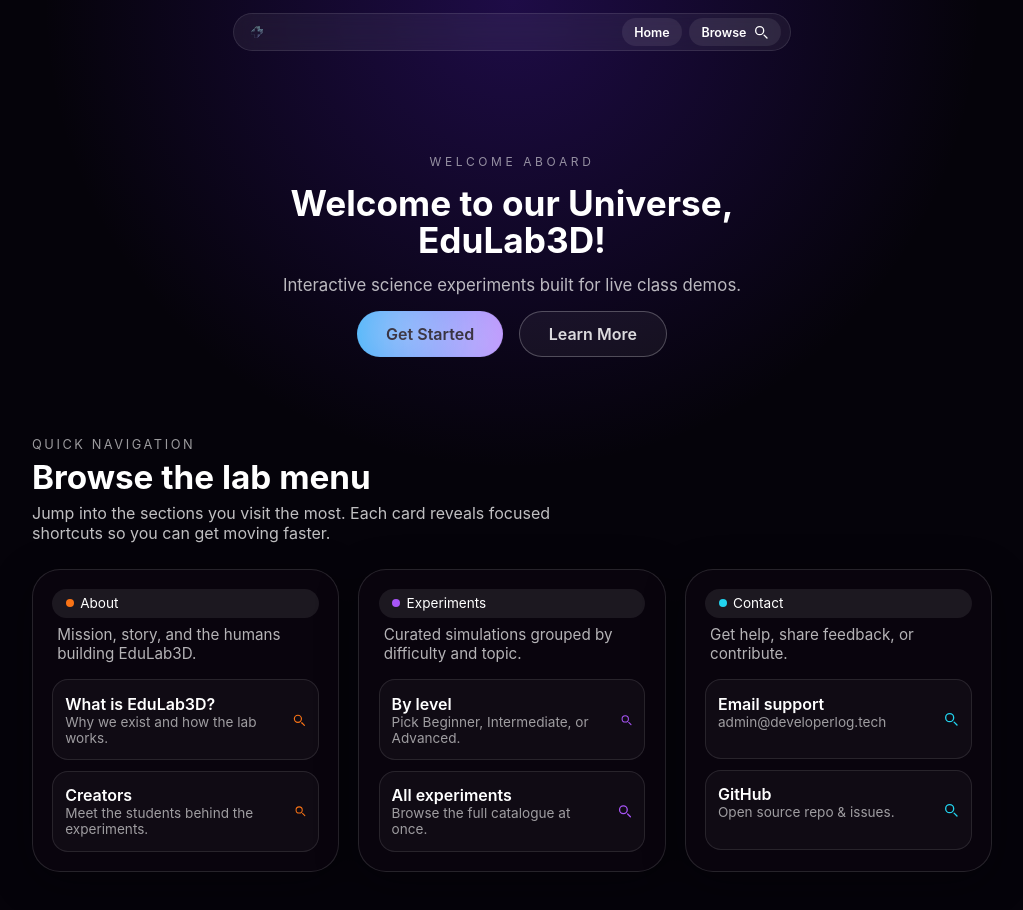
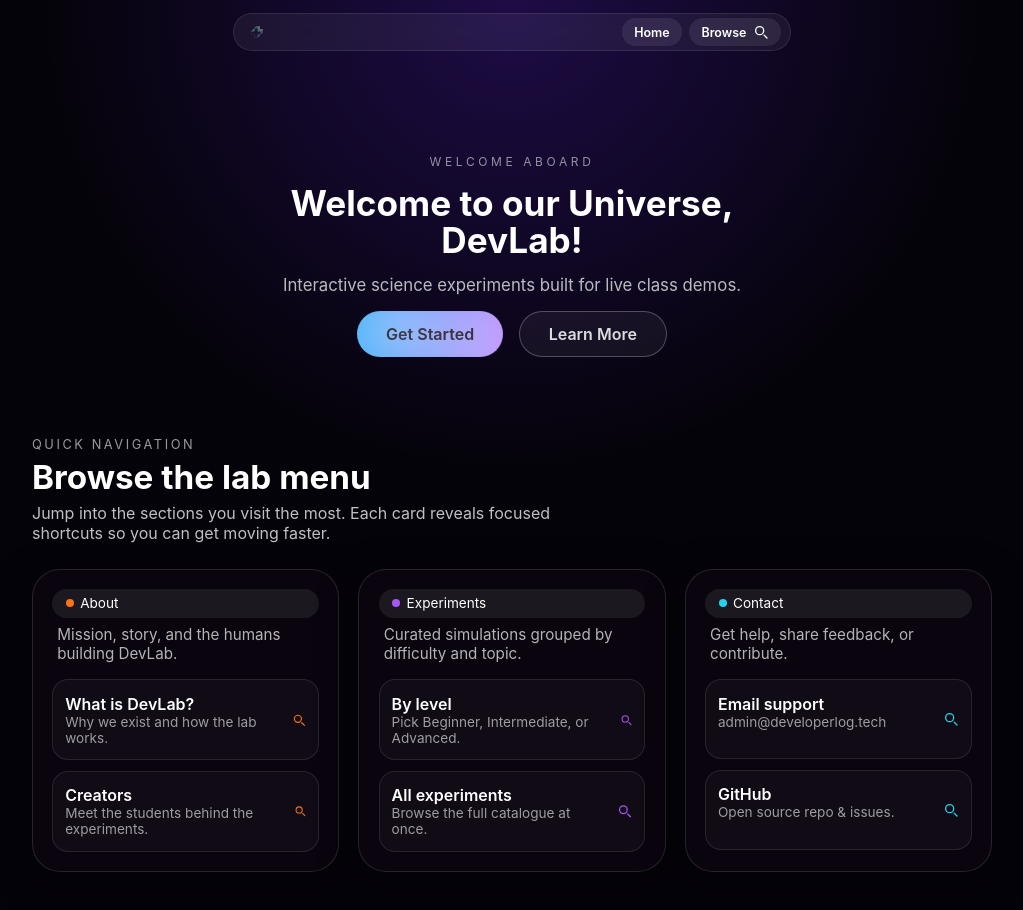
Before and after one commit to EduLab3D/EduLab3D, a React (Vite) app: page / in a window 1280 px wide. Shown: the top 910 px of the page, without its empty margins (128-1151 px from the left). Built offline with nearby package versions, Linux system fonts and the light colour scheme.

Commit message:
change name edulab3d to DevLab

```diff
--- a/index.html
+++ b/index.html
@@ -4,7 +4,7 @@
     <meta charset="UTF-8" />
     <link rel="icon" type="image/svg+xml" href="/src/assets/logo.svg" />
     <meta name="viewport" content="width=device-width, initial-scale=1.0" />
-    <title>EduLab3D - Virtual Science Experiments</title>
+    <title>DevLab - Virtual Science Experiments</title>
   </head>
   <body>
     <div id="root"></div>
--- a/package.json
+++ b/package.json
@@ -1,5 +1,5 @@
 {
-  "name": "edulab3d",
+  "name": "DevLab",
   "private": true,
   "version": "0.0.0",
   "type": "module",
--- a/public/404.html
+++ b/public/404.html
@@ -3,7 +3,7 @@
   <head>
     <meta charset="utf-8" />
     <meta http-equiv="refresh" content="0; url=/" />
-    <title>EduLab3D Redirect</title>
+    <title>DevLab Redirect</title>
     <style>
       html,
       body {
--- a/src/App.tsx
+++ b/src/App.tsx
@@ -212,7 +212,7 @@ function HomePage() {
           <h1>
             Welcome to our Universe,
             <br />
-            EduLab3D!
+            DevLab!
           </h1>
           <p className="hero-lede__description">
             Interactive science experiments built for live class demos.
@@ -365,7 +365,7 @@ function AboutPage() {
   return (
     <div className="page-shell about-page">
       <header className="page-header">
-        <span className="page-eyebrow">About EduLab3D</span>
+        <span className="page-eyebrow">About DevLab</span>
         <div className="page-header__content">
           <h1 className="page-title">A sandbox for every curious classroom.</h1>
           <p className="page-lede">Lorem ipsum dolor sit amet, consectetur adipiscing elit. Nulla vitae purus nec lectus mollis elementum.</p>
--- a/src/components/BrowserMenu.tsx
+++ b/src/components/BrowserMenu.tsx
@@ -26,9 +26,9 @@ const DEFAULT_ITEMS: BrowserMenuItem[] = [
   {
     label: 'About',
     accent: '#f97316',
-    tagline: 'Mission, story, and the humans building EduLab3D.',
+    tagline: 'Mission, story, and the humans building DevLab.',
     links: [
-      { label: 'What is EduLab3D?', description: 'Why we exist and how the lab works.', href: '/about' },
+      { label: 'What is DevLab?', description: 'Why we exist and how the lab works.', href: '/about' },
       { label: 'Creators', description: 'Meet the students behind the experiments.', href: '/creators' },
     ],
   },
@@ -48,14 +48,14 @@ const DEFAULT_ITEMS: BrowserMenuItem[] = [
     taglineSpacer: false,
     links: [
       { label: 'Email support', description: 'admin@developerlog.tech', descriptionSpacer: true, href: 'mailto:admin@developerlog.tech', external: true},
-      { label: 'GitHub', description: 'Open source repo & issues.', descriptionSpacer: true ,href: 'https://github.com/EduLab3D/EduLab3D', external: true },
+      { label: 'GitHub', description: 'Open source repo & issues.', descriptionSpacer: true ,href: 'https://github.com/DevLab/DevLab', external: true },
     ],
   },
 ]
 
 export default function BrowserMenu({ items = DEFAULT_ITEMS }: BrowserMenuProps) {
   return (
-    <section className="browser-menu" aria-label="Browse EduLab3D">
+    <section className="browser-menu" aria-label="Browse DevLab">
       <div className="browser-menu__heading">
         <p className="browser-menu__eyebrow">Quick navigation</p>
         <h2 className="browser-menu__title">Browse the lab menu</h2>
```
Also changed, not shown: 4 other files (tests, documents, lock files or other folders).
